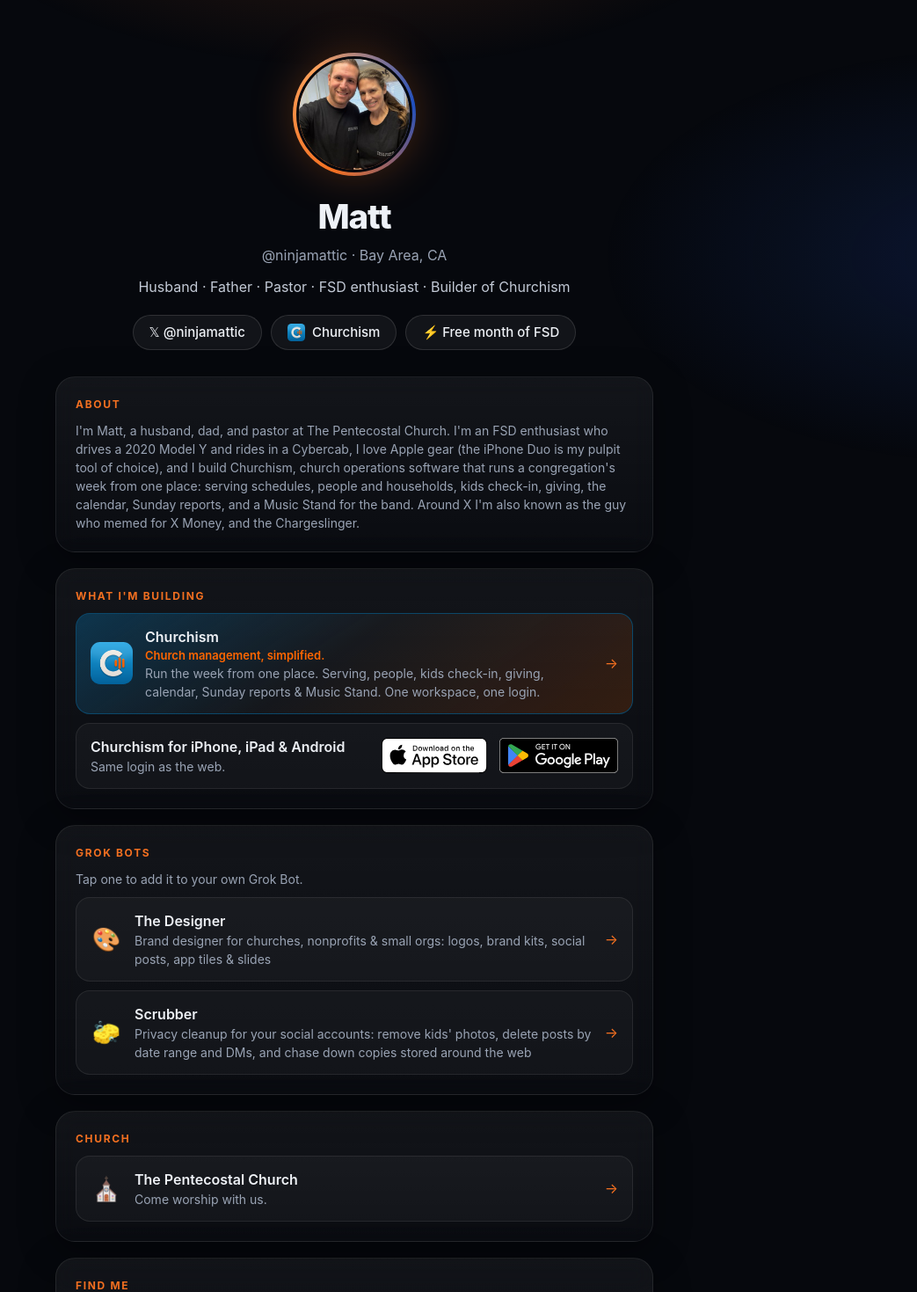
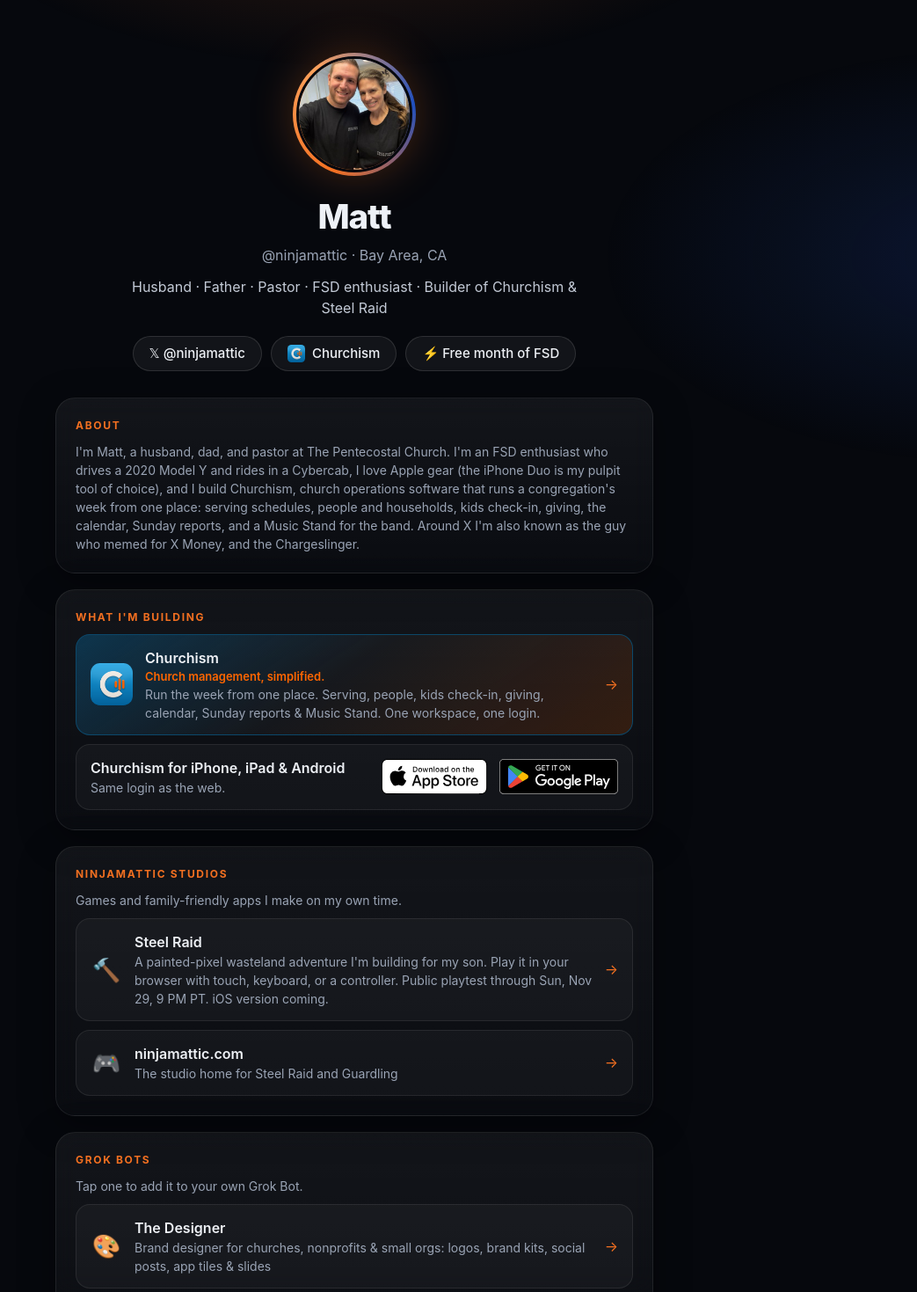
Before and after one commit to ninjamattic/ninjamattic.github.io, a plain HTML site: page index.html in a window 1280 px wide. Shown: the top 1469 px of the page at 88% size, without its empty margins (237-1280 px from the left). Drawn offline with Linux system fonts and the light colour scheme.

Commit message:
Add Ninjamattic Studios card (Steel Raid)

```diff
--- a/index.html
+++ b/index.html
@@ -56,7 +56,7 @@ footer{text-align:center;color:var(--mut);font-size:13px;margin-top:28px}
   <div class="avw"><img src="avatar.jpg" alt="Matt"></div>
   <h1>Matt</h1>
   <div class="handle">@ninjamattic · Bay Area, CA</div>
-  <p class="tag">Husband · Father · Pastor · FSD enthusiast · Builder of Churchism</p>
+  <p class="tag">Husband · Father · Pastor · FSD enthusiast · Builder of Churchism &amp; Steel Raid</p>
   <div class="links">
     <a href="https://x.com/ninjamattic">𝕏 @ninjamattic</a>
     <a class="brand" href="https://churchism.app"><img class="pillicon" src="assets/apple-touch-icon.png" width="20" height="20" alt="">Churchism</a>
@@ -73,6 +73,13 @@ footer{text-align:center;color:var(--mut);font-size:13px;margin-top:28px}
   <h2>What I'm building</h2>
   <a class="c hi" href="https://churchism.app"><img class="appicon" src="assets/apple-touch-icon.png" width="48" height="48" alt="Churchism app icon"><span><div class="t">Churchism</div><div class="kicker">Church management, simplified.</div><div class="d">Run the week from one place. Serving, people, kids check-in, giving, calendar, Sunday reports &amp; Music Stand. One workspace, one login.</div></span><span class="ar">→</span></a>
   <div class="c store"><div class="storecopy"><div class="t">Churchism for iPhone, iPad &amp; Android</div><div class="d">Same login as the web.</div></div><div class="stores"><a href="https://apps.apple.com/us/app/churchism/id6816181194"><img class="storebadge" src="assets/download-on-app-store-white.svg" width="119.66407" height="40" alt="Download on the App Store"></a><a href="https://play.google.com/store/apps/details?id=org.tpchollister.churchismapp"><img class="playbadge" src="assets/get-it-on-google-play.svg" width="238.96" height="70.87" alt="Get it on Google Play"></a></div></div>
+</section>
+
+<section class="card">
+  <h2>Ninjamattic Studios</h2>
+  <p>Games and family-friendly apps I make on my own time.</p>
+  <a class="c" href="https://steelraid.ninjamattic.com"><span class="i">🔨</span><span><div class="t">Steel Raid</div><div class="d">A painted-pixel wasteland adventure I'm building for my son. Play it in your browser with touch, keyboard, or a controller. Public playtest through Sun, Nov 29, 9 PM PT. iOS version coming.</div></span><span class="ar">→</span></a>
+  <a class="c" href="https://ninjamattic.com"><span class="i">🎮</span><span><div class="t">ninjamattic.com</div><div class="d">The studio home for Steel Raid and Guardling</div></span><span class="ar">→</span></a>
 </section>
 
 <section class="card">
```
